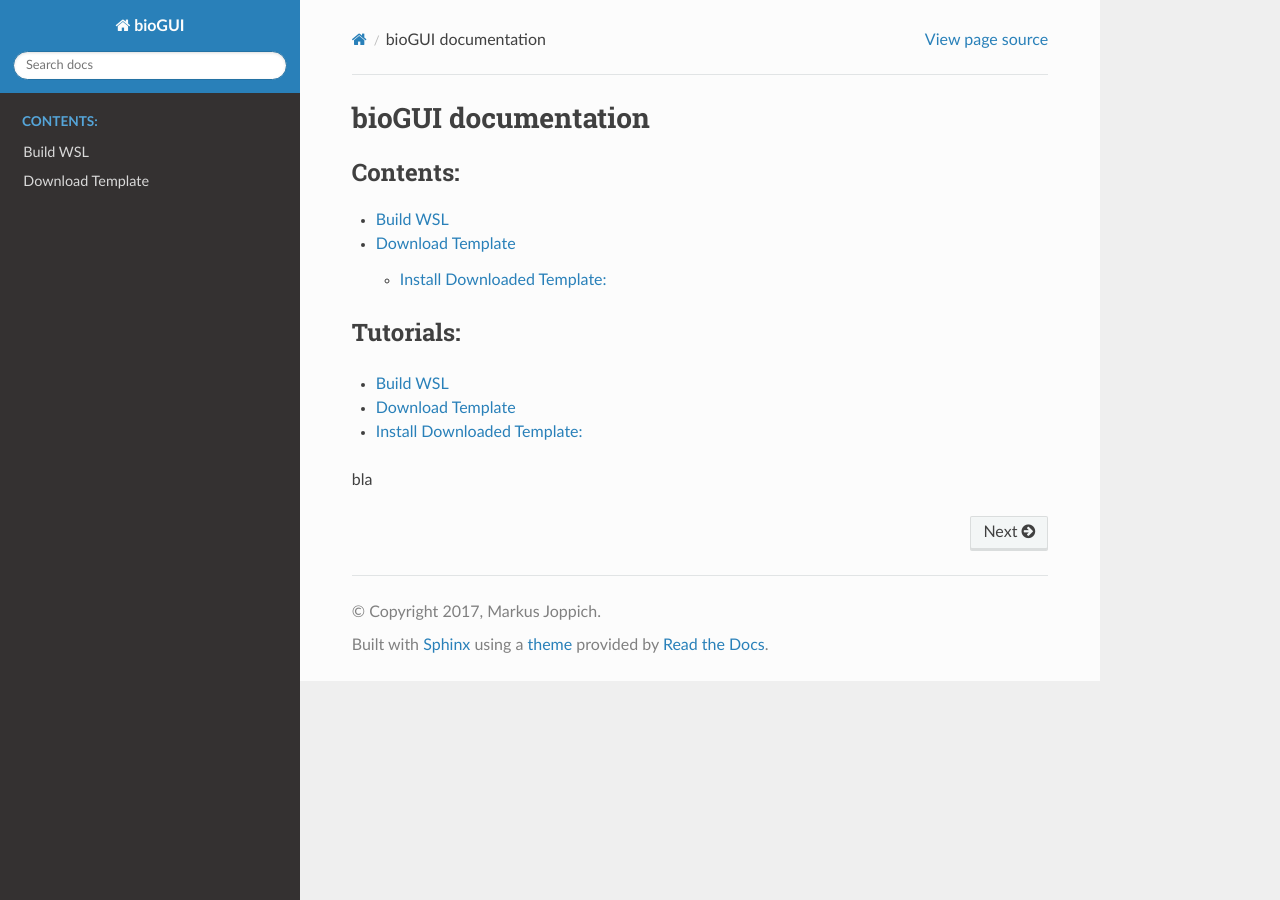
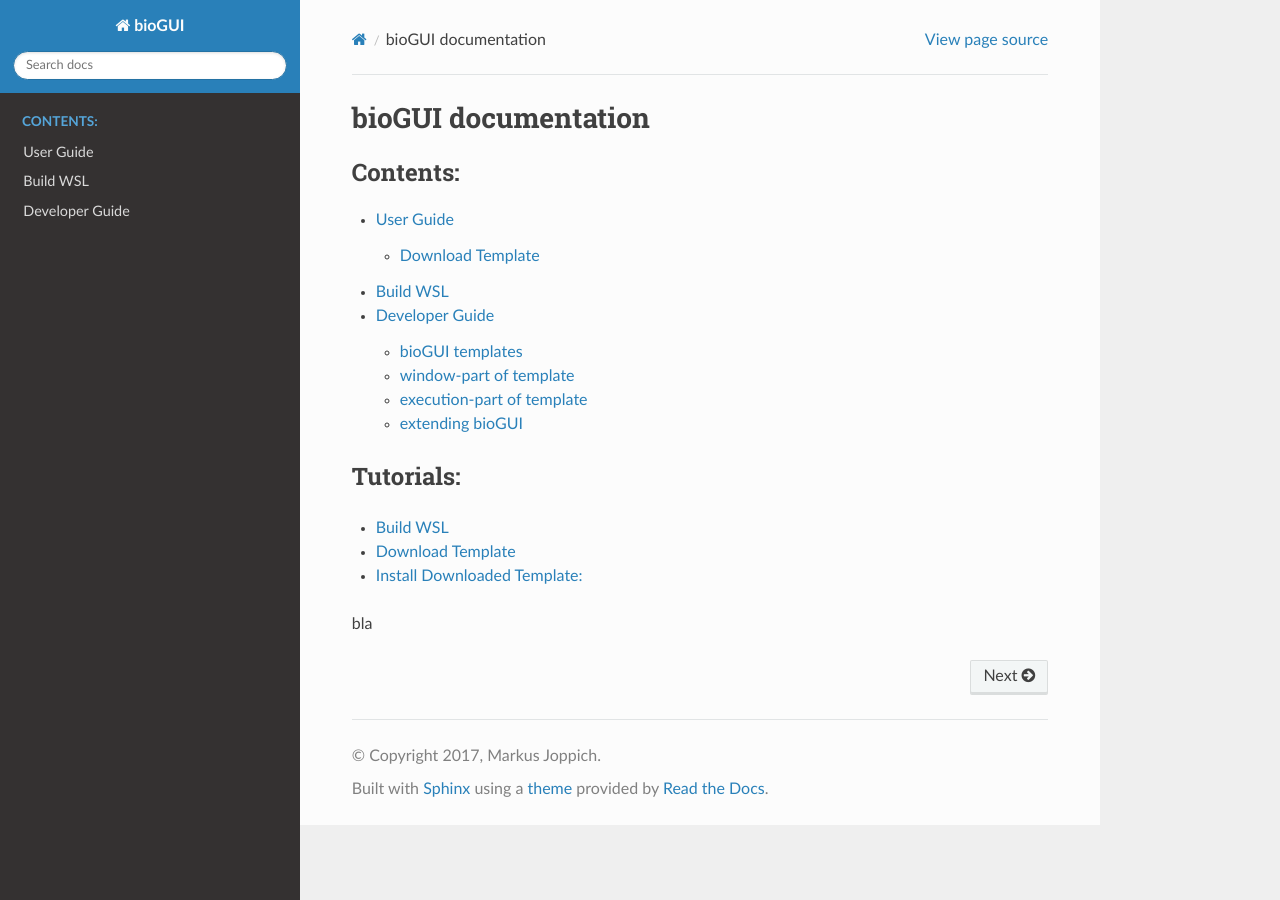
Before and after one commit to mjoppich/bioGUI, a Sphinx documentation site: the page built from doc/index.rst, in a window 1280 px wide. Built offline with Sphinx 7.4.7 and the Read the Docs theme 2.0.0, drawn with Linux system fonts in a browser that asks for light colours.

Commit message:
more and more doc

```diff
--- /dev/null
+++ b/doc/developer_guide.rst
@@ -0,0 +1,37 @@
+
+********************
+Developer Guide
+********************
+
+
+bioGUI templates
+================
+
+.. _biogui_principles_layout:
+
+window-part of template
+=======================
+
+layout model
+------------
+
+asdasdasd
+
+.. _biogui_principles_execution:
+
+execution-part of template
+==========================
+
+execution-model
+---------------
+
+asdads
+
+extending bioGUI
+================
+
+Window component factory
+------------------------
+
+Execution node factory
+----------------------
--- a/doc/index.rst
+++ b/doc/index.rst
@@ -11,8 +11,9 @@ bioGUI documentation
    :maxdepth: 2
    :caption: Contents:
 
+   user_guide.rst
    build_wsl.rst
-   download_template.rst
+   developer_guide.rst
 
 Tutorials:
 ==================
--- a/doc/download_template.rst
+++ b/doc/user_guide.rst
@@ -1,3 +1,8 @@
+
+
+********************
+User Guide
+********************
 
 .. _download_templates:
 
```
Also changed, not shown: 2 other files.
